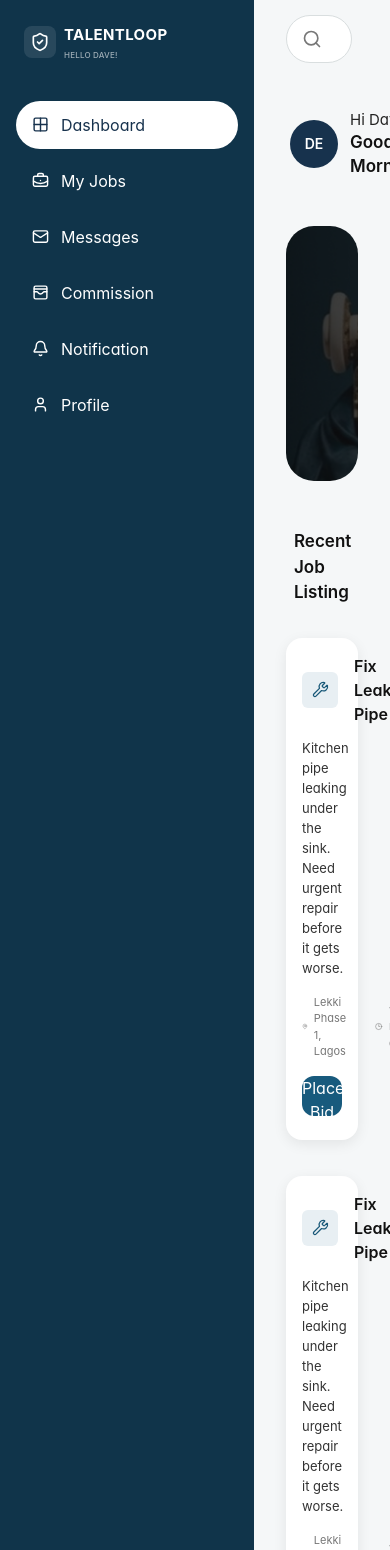
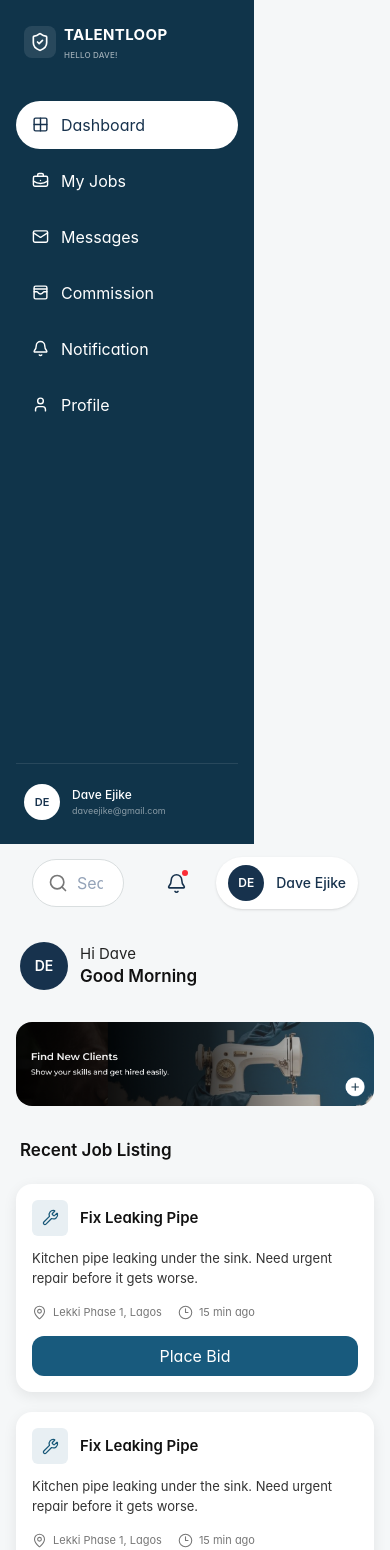
Before and after one commit to Talent-Loop/talentloop_web, a React (Vite) app: page /artisan in a window 390 px wide. Shown: the top 1550 px of the page. Built offline with nearby package versions, Linux system fonts and the light colour scheme.

Commit message:
Fix artisan dashboard mobile banner responsiveness

```diff
--- a/src/pages/artisan/ArtisanDashboardPage.tsx
+++ b/src/pages/artisan/ArtisanDashboardPage.tsx
@@ -1,3 +1,5 @@
+
+import { useState } from "react";
 import { useNavigate } from "react-router-dom";
 import ArtisanHeader from "../../components/artisan/ArtisanHeader";
 import ArtisanSidebar from "../../components/artisan/ArtisanSidebar";
@@ -52,18 +54,35 @@ const jobs = [
 
 export default function ArtisanDashboardPage() {
   const navigate = useNavigate();
+  const [sidebarOpen, setSidebarOpen] = useState(false);
+
+  const toggleSidebar = () => {
+    setSidebarOpen((prev) => !prev);
+  };
+
+  const closeSidebar = () => {
+    setSidebarOpen(false);
+  };
+
   return (
-    <div className="flex min-h-screen bg-[#F5F7F8]">
+    <div className="min-h-screen w-full overflow-x-hidden bg-[#F5F7F8]">
       {/* Sidebar */}
-      <ArtisanSidebar />
+      <ArtisanSidebar
+        isOpen={sidebarOpen}
+        onClose={closeSidebar}
+      />
 
       {/* Main Content */}
-      <main className="min-w-0 flex-1">
-        <ArtisanHeader />
+      <main className="min-h-screen min-w-0 lg:ml-[254px]">
+        {/* Header */}
+        <ArtisanHeader
+          isMenuOpen={sidebarOpen}
+          onMenuClick={toggleSidebar}
+        />
 
-        <div className="px-8 pb-10 pt-8">
+        <div className="px-4 pb-8 pt-5 sm:px-6 sm:pb-10 sm:pt-7 lg:px-8 lg:pt-8">
           {/* Greeting */}
-          <section className="mb-12 flex items-center gap-3 px-1">
+          <section className="mb-8 flex items-center gap-3 px-1 sm:mb-10 lg:mb-12">
             {/* Temporary profile circle */}
             <div className="flex h-12 w-12 shrink-0 items-center justify-center overflow-hidden rounded-full bg-[#17324D] text-sm font-semibold text-white">
               DE
@@ -81,31 +100,29 @@ export default function ArtisanDashboardPage() {
           </section>
 
          {/* Find New Clients Banner */}
-          {/* Find New Clients Banner */}
-<section className="relative mt-0 h-[255px] overflow-hidden rounded-[28px]">
+<section className="relative w-full overflow-hidden rounded-2xl sm:rounded-[24px] lg:rounded-[28px]">
   <img
     src={findNewClientsImage}
     alt="Find new clients"
-    className="absolute inset-0 h-full w-full object-cover"
+    className="block h-auto w-full object-contain"
   />
 </section>
 
-
           {/* Recent Job Listing */}
-          <section className="mt-12">
-            <h2 className="mb-8 px-2 text-[17px] font-semibold text-[#111111]">
+          <section className="mt-8 sm:mt-10 lg:mt-12">
+            <h2 className="mb-5 px-1 text-[17px] font-semibold text-[#111111] sm:mb-7 sm:px-2 lg:mb-8">
               Recent Job Listing
             </h2>
 
             {/* Job Grid */}
-            <div className="grid grid-cols-1 gap-9 md:grid-cols-2 xl:grid-cols-3">
+            <div className="grid grid-cols-1 gap-5 sm:grid-cols-2 sm:gap-6 xl:grid-cols-3 xl:gap-9">
               {jobs.map((job, index) => (
                 <article
                   key={index}
-                  className="rounded-2xl bg-white p-4 shadow-[0_4px_14px_rgba(0,0,0,0.08)]"
+                  className="min-w-0 rounded-2xl bg-white p-4 shadow-[0_4px_14px_rgba(0,0,0,0.08)]"
                 >
                   {/* Job title */}
-                  <div className="flex items-center gap-4">
+                  <div className="flex items-center gap-3 sm:gap-4">
                     <div className="flex h-9 w-9 shrink-0 items-center justify-center rounded-md bg-[#E8EFF3]">
                       <Wrench
                         size={17}
@@ -114,7 +131,7 @@ export default function ArtisanDashboardPage() {
                       />
                     </div>
 
-                    <h3 className="text-[16px] font-semibold text-[#111111]">
+                    <h3 className="min-w-0 text-[15px] font-semibold text-[#111111] sm:text-[16px]">
                       {job.title}
                     </h3>
                   </div>
@@ -125,14 +142,22 @@ export default function ArtisanDashboardPage() {
                   </p>
 
                   {/* Location + time */}
-                  <div className="mt-4 flex items-center gap-5 text-[11px] text-[#777777]">
-                    <div className="flex items-center gap-1.5">
-                      <MapPin size={15} strokeWidth={1.7} />
+                  <div className="mt-4 flex flex-wrap items-center gap-x-4 gap-y-2 text-[11px] text-[#777777]">
+                    <div className="flex min-w-0 items-center gap-1.5">
+                      <MapPin
+                        size={15}
+                        className="shrink-0"
+                        strokeWidth={1.7}
+                      />
                       <span>{job.location}</span>
                     </div>
 
                     <div className="flex items-center gap-1.5">
-                      <Clock3 size={15} strokeWidth={1.7} />
+                      <Clock3
+                        size={15}
+                        className="shrink-0"
+                        strokeWidth={1.7}
+                      />
                       <span>{job.time}</span>
                     </div>
                   </div>
```
Lines whose indentation alone changed are shown as unchanged.
